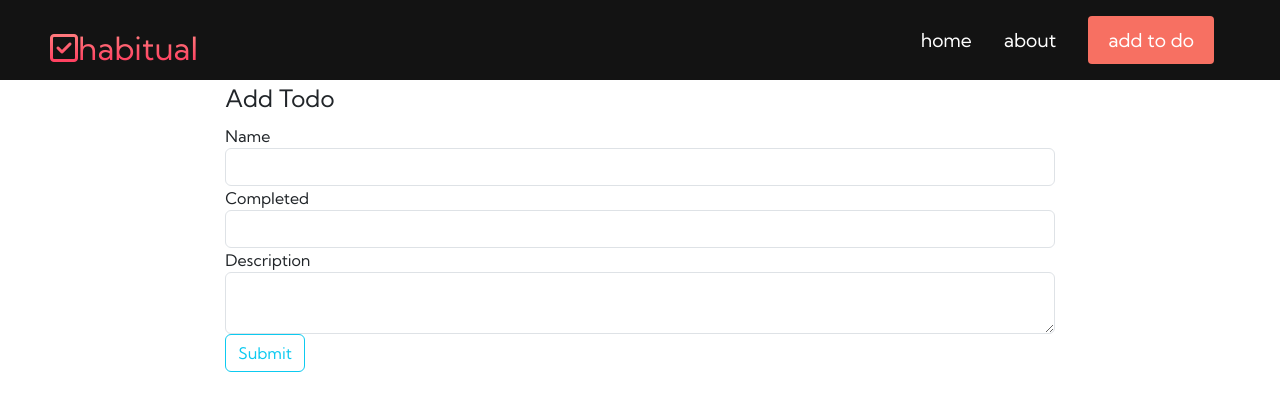
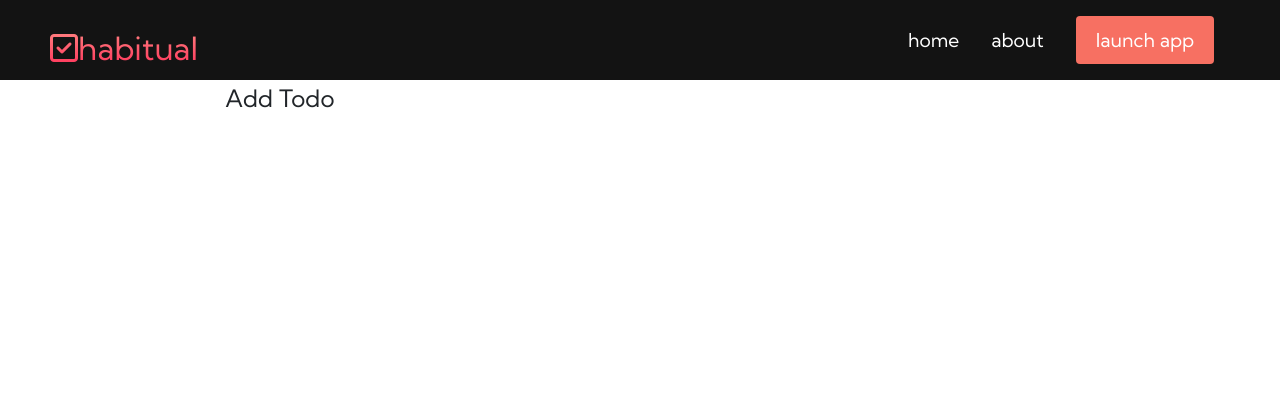
Before and after one commit to CrLeCook/Milestone-Project-3, a Python web app: template application/templates/add_todo.html in a window 1280 px wide. Shown: the top 411 px of the page. Run offline with Jinja, Linux system fonts and the light colour scheme; the template is opened without the code that fills it: most values are stand-ins (such as "Sample title", 1, 10 or a date in 2020); form fields are guessed from the names that the template uses; some libraries are stand-ins or nearby versions.

Commit message:
minor changes

```diff
--- a/application/templates/add_todo.html
+++ b/application/templates/add_todo.html
@@ -5,54 +5,6 @@
         {{ form.csrf_token() }}
         <fieldset class="form-group">
             <legend>Add Todo</legend>
-
-            <div class="form-group">
-                {{ form.name.label(class="form-control-label") }}
-                {% if form.name.errors %}
-                    {{ form.name(class="form-control form-control is-invalid") }}
-                    {% for error in form.name.errors %}
-                        <div class="invalid-feedback">
-                            <span>{{ error }}</span>
-                        </div>
-                        {% endfor %}
-                    {% else %}
-                        {{ form.name(class="form-control form-control") }}
-                    {% endif %}
-            </div>
-
-            <div class="form-group">
-                {{ form.completed.label(class="form-control-label") }}
-                {% if form.completed.errors %}
-                    {{ form.completed(class="form-control form-control is-invalid") }}
-                    {% for error in form.completed.errors %}
-                        <div class="invalid-feedback">
-                            <span>{{ error }}</span>
-                        </div>
-                    {% endfor %}
-                {% else %}
-                    {{ form.completed(class="form-control form-control") }}
-                {% endif %}
-            </div>
-
-            <div class="form-group">
-                {{ form.description.label(class="form-control-label") }}
-                {% if form.description.errors %}
-                    {{ form.description(class="form-control form-control is-invalid") }}
-                    {% for error in form.description.errors %}
-                        <div class="invalid-feedback">
-                            <span>{{ error }}</span>
-                        </div>
-                    {% endfor %}
-                {% else %}
-                    {{ form.description(class="form-control form-control") }}
-                {% endif %}
-            </div>
-
-
-            <div class="form-group">
-                {{ form.submit(class="btn btn-outline-info") }}
-            </div>
-
         </fieldset>
     </form>
 </div>
--- a/application/templates/index.html
+++ b/application/templates/index.html
@@ -39,7 +39,7 @@
                 <h1>FORGET NOTHING</h1>
                 <h2>REMEMBER EVERYTHING</h2>
                 <p>start using habitual today</p>
-                <button class="main__btn"><a href="/application/templates/tech.html">get started</a></button>
+                <button class="main__btn"><a href="/tech">get started</a></button>
             </div>
             <div class="main__img--container">
               <img src="{{ url_for('static', filename='home_page_image.svg') }}" alt="hand drawn image of a woman looking at a to do list">
--- a/application/templates/tech.html
+++ b/application/templates/tech.html
@@ -34,7 +34,7 @@
               <a href="/about" class="navbar__links">about</a>
           </li>
           <li class="navbar__btn">
-              <a href="/add_todo" class="button">add to do</a>
+              <a href="/tech" class="button">launch app</a>
           </li>
         </ul>
       </div>
```
Also changed, not shown: application/routes.py (+17 -2 lines), application/templates/view_todos.html (added, +21 -0 lines). Lines whose indentation alone changed are shown as unchanged.
